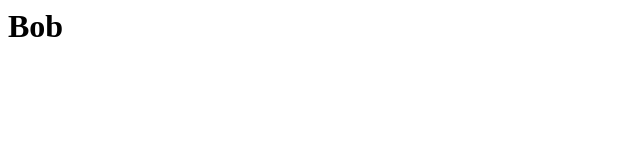
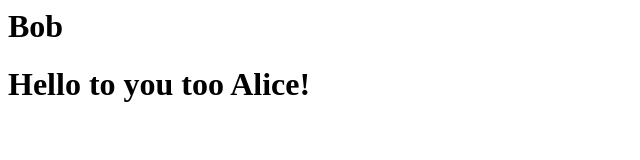
Before and after one commit to Solido7/introductions, a plain HTML site: page index.html in a window 1280 px wide. Shown: the whole page, without its empty margins (0-640 px from the left). Drawn offline with Linux system fonts and the light colour scheme.

Commit message:
greetings from Bob

```diff
--- a/index.html
+++ b/index.html
@@ -1 +1,3 @@
 <h1>Bob</h1>
+
+<h1> Hello to you too Alice! </h1>
```
